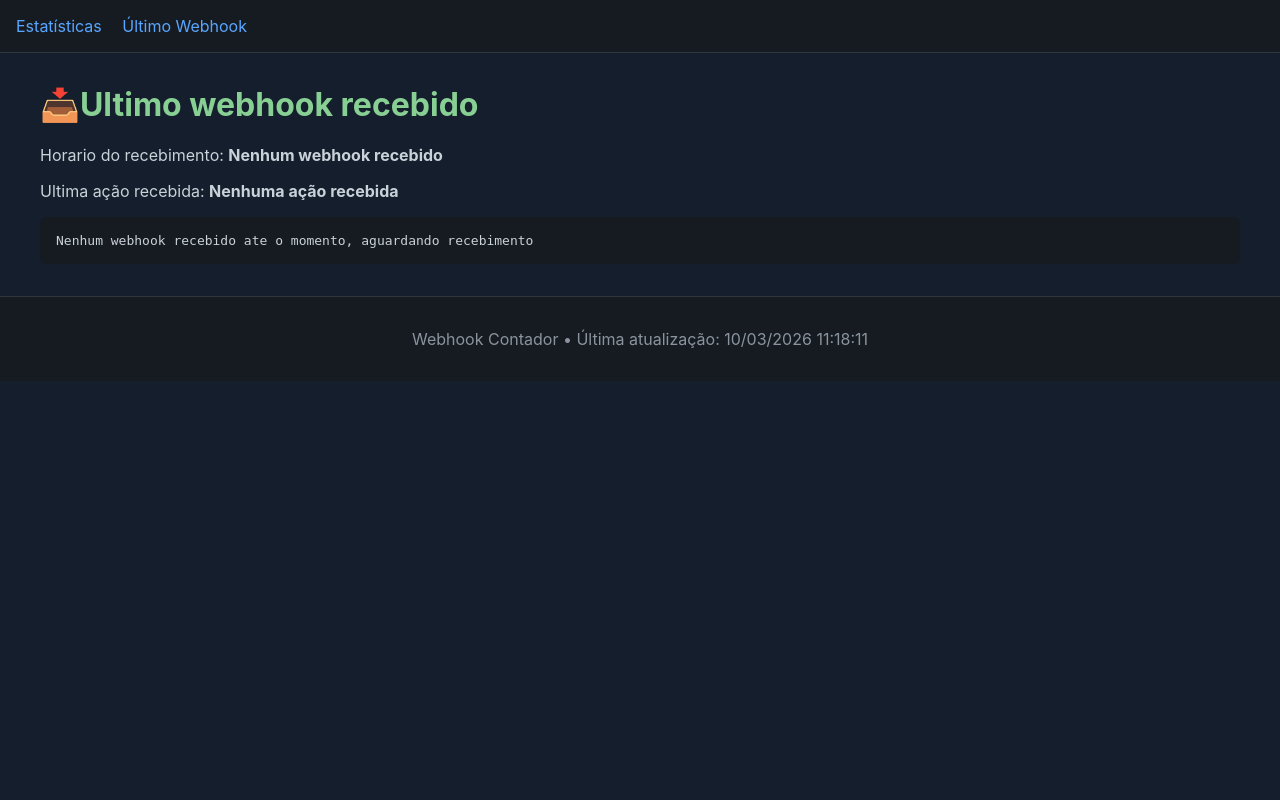
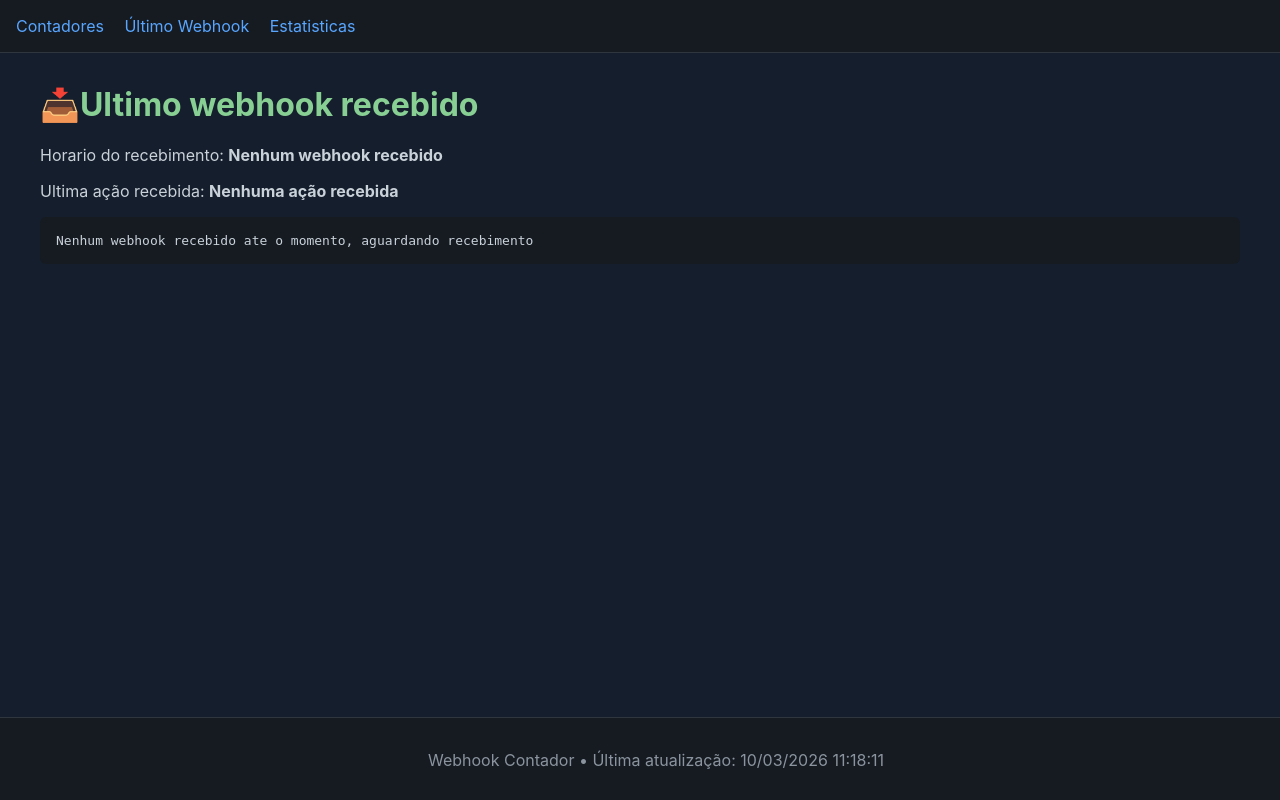
Before and after one commit to nenel-andrade/webhook-python, a FastAPI app: page /ultimo in a window 1280 px wide. Run offline with FastAPI, Linux system fonts and the light colour scheme.

Commit message:
stats page changed to contadores

```diff
--- a/main.py
+++ b/main.py
@@ -139,7 +139,7 @@ async def webhook(request: Request):
     except json.JSONDecodeError:
         return PlainTextResponse("Payload inválido", status_code=400)
 
-@app.get("/stats", response_class=HTMLResponse)
+@app.get("/contadores", response_class=HTMLResponse)
 async def stats(request: Request):
     timestamp_atual = datetime.now().strftime("%d/%m/%Y %H:%M:%S")
     return templates.TemplateResponse(
--- a/templates/base.html
+++ b/templates/base.html
@@ -41,6 +41,10 @@
             overflow-x: auto;
         }
         footer {
+            position: fixed;
+            bottom: 0;
+            width: 100%;
+            height: 50px;
             text-align: center;
             padding: 1rem;
             background: #161b22;
@@ -53,8 +57,10 @@
 <body>
     <header>
         <nav>
-            <a href="/stats">Estatísticas</a>
+            <a href="/contadores">Contadores</a>
             <a href="/ultimo">Último Webhook</a>
+            <a href="/stats">Estatisticas</a>
+
         </nav>
     </header>
 
@@ -63,7 +69,7 @@
         {% endblock %}
     </main>
 
-    <footer>
+    <footer class="fixed-footer">
         {% block footer %}
         <p>Webhook Contador • Última atualização: {{ timestamp_atual | default("não disponível") }}</p>
         {% endblock %}
--- a/templates/stats.html
+++ b/templates/contadoresPage.html
@@ -1,9 +1,9 @@
 {% extends "base.html" %}
 
-{% block title %}📊 Estatísticas{% endblock %}
+{% block title %}🗒 Estatísticas{% endblock %}
 
 {% block content %}
-    <h1>📊 Estatísticas do Webhook</h1>
+    <h1> 🗒 Contadores de Ações </h1>
 
     <p><strong>Total de requisições (geral):</strong> {{ contadores.contadorGeral }}</p>
     <p><strong>Nesta sessão:</strong> {{ contador_sessao_atual }}</p>
```
